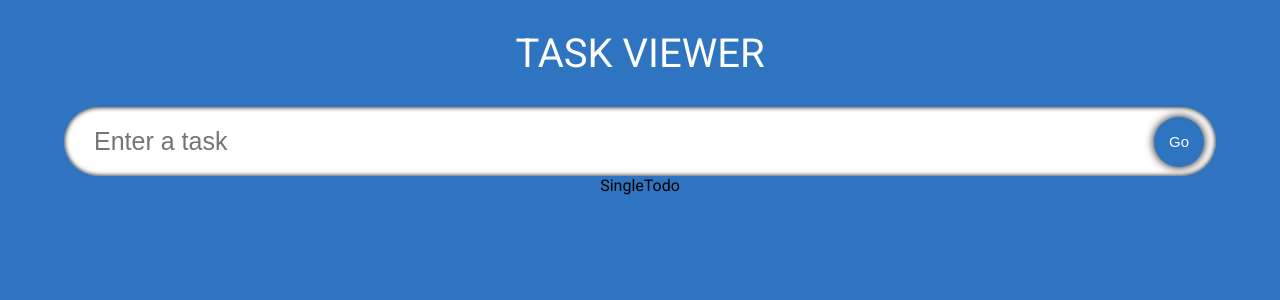
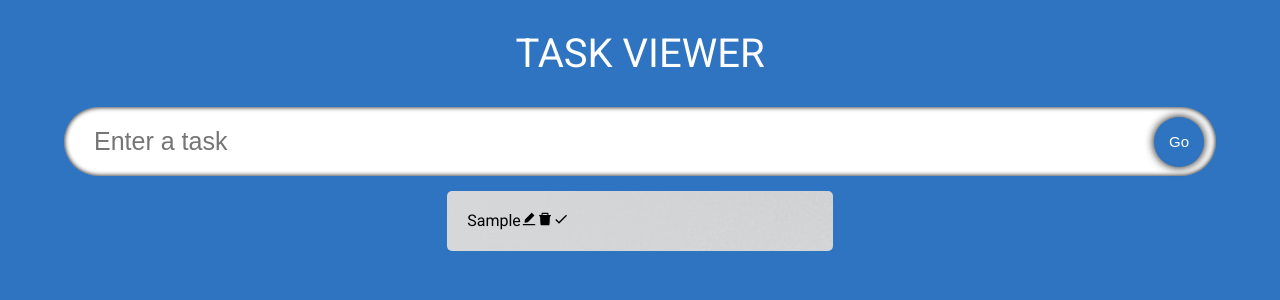
Before and after one commit to vrund-growexxer/taskViewer, a React (Create React App) app: page / in a window 1280 px wide. Both pictures are taken after typing "Sample" into the empty fields and a click on the button "Go". Shown: the top 300 px of the page. Built offline with nearby package versions, Linux system fonts and the light colour scheme.

Commit message:
:art: Add component for single todo

```diff
--- a/src/components/SingleTodo.tsx
+++ b/src/components/SingleTodo.tsx
@@ -1,15 +1,32 @@
 import React from 'react'
 import { Todo } from '../model';
+import { AiFillDelete, AiFillEdit }  from 'react-icons/ai'
+import { MdDone } from 'react-icons/md'
+import './styles.css'
 
 type Props = {
-  todo: Todo[];
+  todo: Todo;
   todos: Todo[];
   setTodos: React.Dispatch<React.SetStateAction<Todo[]>>;
 }
 
 const SingleTodo = ({todo, todos, setTodos} : Props) => {
   return (
-    <div>SingleTodo</div>
+    <form className='todo__single'>
+      <span className="todos__single__text">{todo.todo}</span>
+      <div>
+        <span className="icon">
+        <AiFillEdit/>
+        </span>
+        <span className="icon">
+          <AiFillDelete />
+        </span>
+        <span className="icon">
+          <MdDone />
+        </span>
+
+      </div>
+    </form>
   )
 }
 
--- a/src/components/TodoList.tsx
+++ b/src/components/TodoList.tsx
@@ -18,7 +18,8 @@ const TodoList: React.FC<Props> = ({todos, setTodos}: Props) => {
         todos={todos}
         setTodos={setTodos}
       />
-    ))}</div>
+    ))}
+    </div>
   )
 }
 
--- a/src/components/styles.css
+++ b/src/components/styles.css
@@ -50,3 +50,12 @@
   width: 90%;
   flex-wrap: wrap;
 }
+
+.todo__single{
+  display: flex;
+  width: 30%;
+  border-radius: 5px;
+  padding: 20px;
+  margin-top: 15px;
+  background-image: url('../assets/img/drew-beamer-kUHfMW8awpE-unsplash.jpg');
+}
```
Also changed, not shown: src/assets/img/drew-beamer-kUHfMW8awpE-unsplash.jpg (added), src/assets/img/thomas-heintz-0tgMnMIYQ9Y-unsplash.jpg (added).
